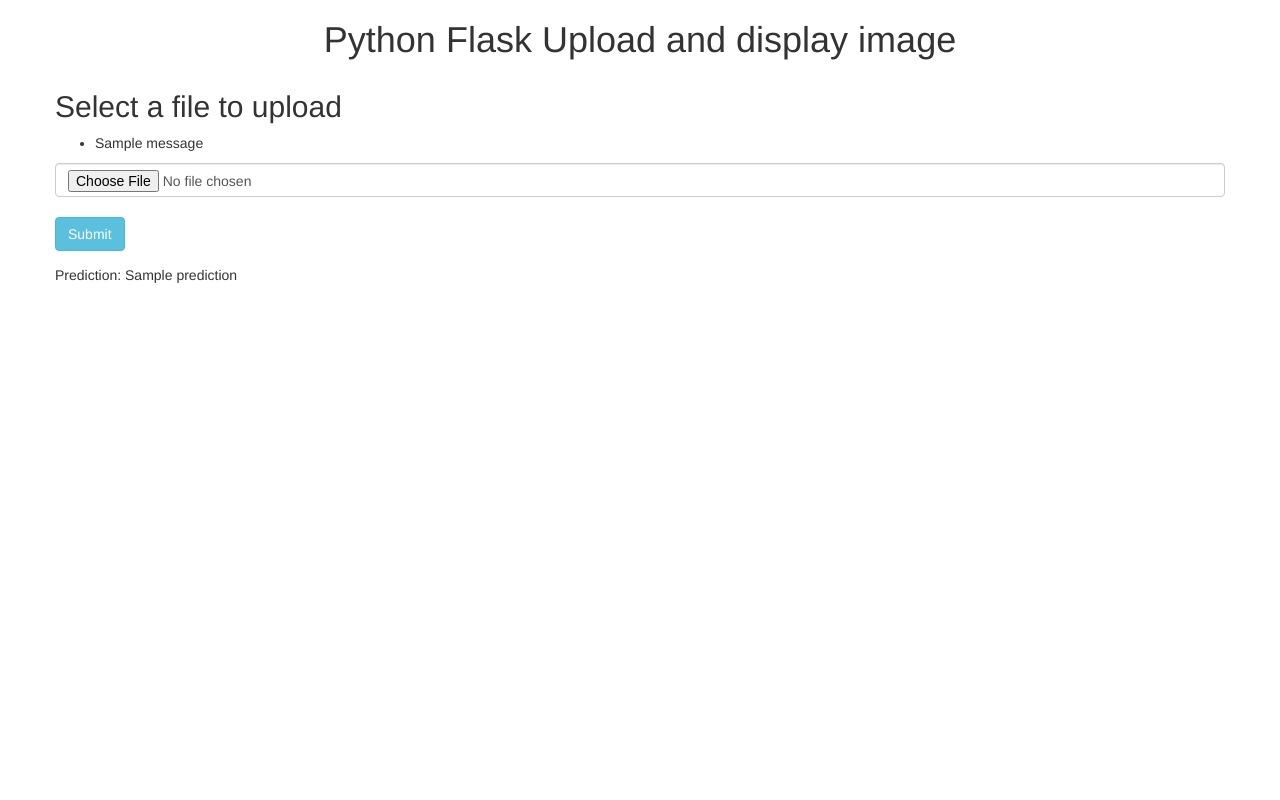
After one commit to Akashthefirst/SIH_TAPASH, a Flask app: template Penul/templates/index.html in a window 1280 px wide. The commit adds this page. Run offline with Flask 3, Linux system fonts and the light colour scheme; the template is opened without the code that fills it: most values are stand-ins (such as "Sample title", 1, 10 or a date in 2020); one stand-in notice (Sample message) is shown; some libraries are stand-ins or nearby versions.

Commit message:
made first version of model

```diff
--- /dev/null
+++ b/Penul/app.py
@@ -0,0 +1,138 @@
+from flask import Flask, flash, request, redirect, url_for, render_template
+import urllib.request
+import os
+from werkzeug.utils import secure_filename
+from PIL import Image
+import pickle
+import torch
+from torch import nn
+from torchvision import transforms
+
+device = "cpu"
+
+app = Flask(__name__)
+
+#model = pickle.load(open('mashup/model/fashionmnist_model.pkl', 'rb'))
+
+UPLOAD_FOLDER = 'C:\\SIH_Tapash\\SIH_TAPASH\\Penul\\static\\uploads'
+
+app.secret_key = "secret key"
+app.config['UPLOAD_FOLDER'] = UPLOAD_FOLDER
+app.config['MAX_CONTENT_LENGTH'] = 16 * 1024 * 1024
+
+ALLOWED_EXTENSIONS = set(['png', 'jpg', 'jpeg', 'gif'])
+
+def allowed_file(filename):
+    return '.' in filename and filename.rsplit('.', 1)[1].lower() in ALLOWED_EXTENSIONS
+
+
+@app.route('/')
+def home():
+    return render_template('index.html')
+
+disease_names = {
+    0: "melanoma",
+    1: "benign keratosis-like lesions",
+    2: "basal cell carcinoma",
+    3: "actinic keratoses",
+    4: "squamous cell carcinoma",
+    5: "dermatofibroma",
+    6: "vascular lesions",
+    7: "pigmented benign keratosis"
+}
+
+class ModelFunction(nn.Module):
+    def __init__(self):
+        super(ModelFunction, self).__init__()
+        self.model = nn.Sequential(
+            # Convolutional layers
+            nn.Conv2d(3, 32, kernel_size=3, padding=1),  # input_shape=(3, 28, 28) because PyTorch expects (channels, height, width)
+            nn.ReLU(),
+            nn.MaxPool2d(kernel_size=2, stride=2),
+            nn.BatchNorm2d(32),
+            nn.Conv2d(32, 64, kernel_size=3, padding=1),
+            nn.ReLU(),
+            nn.Conv2d(64, 64, kernel_size=3, padding=1),
+            nn.ReLU(),
+            nn.MaxPool2d(kernel_size=2, stride=2),
+            nn.BatchNorm2d(64),
+            nn.Conv2d(64, 128, kernel_size=3, padding=1),
+            nn.ReLU(),
+            nn.Conv2d(128, 128, kernel_size=3, padding=1),
+            nn.ReLU(),
+            nn.MaxPool2d(kernel_size=2, stride=2),
+            nn.BatchNorm2d(128),
+            nn.Conv2d(128, 256, kernel_size=3, padding=1),
+            nn.ReLU(),
+            nn.Conv2d(256, 256, kernel_size=3, padding=1),
+            nn.ReLU(),
+            nn.MaxPool2d(kernel_size=2, stride=2),
+            nn.Flatten(),
+            nn.Dropout(p=0.2),
+            nn.Linear(256 * 1 * 1, 128),  # Adjust the input size here based on the final output size of the conv layers
+            nn.ReLU(),
+            nn.BatchNorm1d(128),
+            nn.Linear(128, 64),
+            nn.ReLU(),
+            nn.BatchNorm1d(64),
+            nn.Linear(64, 32),
+            nn.ReLU(),
+            nn.BatchNorm1d(32),
+            nn.Linear(32, 7),
+            nn.Softmax(dim=1)
+        )
+
+    def forward(self, x):
+        return self.model(x)
+
+
+model = ModelFunction()
+model.load_state_dict(torch.load('C:\\SIH_Tapash\\SIH_TAPASH\\Penul\\model\\skind.pth', map_location=torch.device('cpu')))
+
+def preprocess(image_path):
+    img = Image.open(image_path)
+    data_transform = transforms.Compose([
+        transforms.Resize(size=(28, 28)),
+        transforms.ToTensor()
+    ])
+    transformed_image = data_transform(img)
+    transformed_image = transformed_image.permute(1,2,0)
+    final_image = torch.stack([transformed_image,transformed_image]).permute(0,3,1,2)
+    with torch.inference_mode():
+        model.eval()
+        outputs=model(final_image)
+        _, predicted=torch.max(outputs,1)
+        ind=predicted[0].item()
+    return disease_names[ind]
+
+
+@app.route('/', methods=['POST'])
+def upload_image():
+    if 'file' not in request.files:
+        flash('No file part')
+        return redirect(request.url)
+    file = request.files['file']
+    if file.filename == '':
+        flash('No image selected for uploading')
+        return redirect(request.url)
+    if file and allowed_file(file.filename):
+        filename = secure_filename(file.filename)
+        file_path = os.path.join(app.config['UPLOAD_FOLDER'], filename)
+        file.save(file_path)
+        flash('Image successfully uploaded and displayed below')
+
+        # Call the preprocess function with the uploaded image path
+        prediction = preprocess(file_path)
+
+        return render_template('index.html', filename=filename, prediction=prediction)
+    else:
+        flash('Allowed image types are - png, jpg, jpeg, gif')
+        return redirect(request.url)
+
+@app.route('/display/<filename>')
+def display_image(filename):
+    #print('display_image filename: ' + filename)
+    return redirect(url_for('static', filename='uploads/' + filename), code=301)
+
+if __name__ == "__main__":
+    app.run()
--- /dev/null
+++ b/Penul/templates/index.html
@@ -0,0 +1,41 @@
+<html>
+<head>
+<title>Python Flask Upload and display image</title>
+<link rel="stylesheet" href="https://maxcdn.bootstrapcdn.com/bootstrap/3.3.6/css/bootstrap.min.css" />
+<script src="https://ajax.googleapis.com/ajax/libs/jquery/3.1.0/jquery.min.js"></script>
+</head>
+<body>
+<p><h1 align="center">Python Flask Upload and display image</h1></p>
+<div class="container">
+<div class="row">
+    <h2>Select a file to upload</h2>
+    <p>
+        {% with messages = get_flashed_messages() %}
+          {% if messages %}
+            <ul>
+            {% for message in messages %}
+              <li>{{ message }}</li>
+            {% endfor %}
+            </ul>
+          {% endif %}
+        {% endwith %}
+    </p>
+    {% if filename %}
+    {% endif %}
+    <form method="post" action="/" enctype="multipart/form-data">
+        <dl>
+            <p>
+                <input type="file" name="file" class="form-control" autocomplete="off" required>
+            </p>
+        </dl>
+        <p>
+            <input type="submit" value="Submit" class="btn btn-info">
+        </p>
+    </form>
+    {% if prediction %}
+    <p>Prediction: {{ prediction }}</p>
+    {% endif %}
+</div>
+</div>
+</body>
+</html>
--- a/mashup/templates/index.html
+++ b/mashup/templates/index.html
@@ -21,9 +21,6 @@
         {% endwith %}
     </p>
     {% if filename %}
-        <div>
-            <img src="{{ url_for('display_image', filename=filename) }}">
-        </div>
     {% endif %}
     <form method="post" action="/" enctype="multipart/form-data">
         <dl>
```
Also changed, not shown: Penul/requirements.txt (added, +12 -0 lines), Penul/readme.txt (added), Penul/static/uploads/Basal_cell_carcinoma.jpg (added), Penul/static/uploads/WIN_20240113_18_13_40_Pro.jpg (added), Penul/static/uploads/WhatsApp_Image_2024-06-17_at_22.31.54_dde1767d.jpg (added), Penul/static/uploads/basal-cell-carcinoma-title.jpg (added), Penul/static/uploads/good_question.png (added), Penul/static/uploads/mel3.jpg (added), Penul/static/uploads/melanoma.jpeg (added), Penul/static/uploads/melanoma.png (added), Penul/static/uploads/melllllll.jpg (added), Penul/static/uploads/squam1.jpg (added), Penul/static/uploads/vas.jpeg (added), 3 other files.
